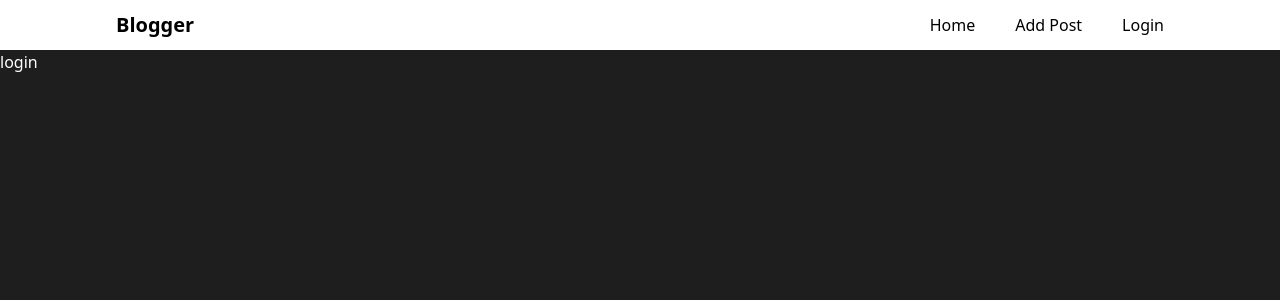
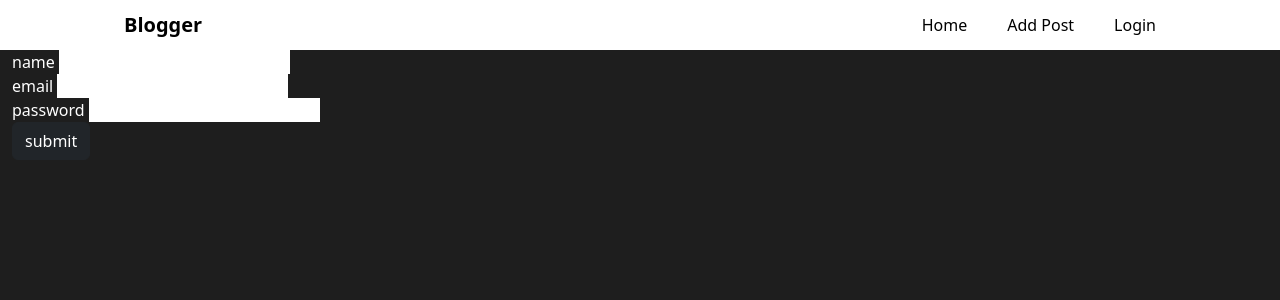
Before and after one commit to harshalpatil2809/Blog-Website, a Flask app: template templates/register.html in a window 1280 px wide. Shown: the top 300 px of the page. Run offline with Flask 3, Linux system fonts and the light colour scheme; the template is opened without the code that fills it: values that come from a table or form of the project are taken from there, others are empty; parts of the project's set-up code (start-up, migrations or seed data) failed here and were passed over; some libraries are stand-ins or nearby versions.

```diff
--- a/app.py
+++ b/app.py
@@ -4,7 +4,7 @@ from flask_wtf import FlaskForm
 from wtforms import StringField,PasswordField,EmailField,SubmitField
 from wtforms.validators import DataRequired,Email,ValidationError
 import bcrypt
-from flask_mysqldb import MYSQL
+from flask_mysqldb import MySQL
 
 app = Flask(__name__)
 app.config["MYSQL_HOST"] = "localhost"
@@ -13,12 +13,12 @@ app.config["MYSQL_PASSWORD"] = "harshalpatil@123"
 app.config["MYSQL_DB"] = "blogdb"
 app.secret_key = "blog-by-harshal"
 
-mysql = MYSQL(app)
+mysql = MySQL(app)
 
 class Registration(FlaskForm):
-    name = StringField("Name", DataRequired())
-    email = EmailField("Email", DataRequired(), Email())
-    password = PasswordField("password", DataRequired())
+    name = StringField("name", validators=[DataRequired()])
+    email = EmailField("email", validators=[DataRequired(), Email()])
+    password = PasswordField("password", validators=[DataRequired()])
     submit = SubmitField("submit")
 
 
@@ -30,25 +30,25 @@ def home():
 def post():
     return render_template("post.html")
 
-@app.route("/registration")
+@app.route("/registration", methods=['POST','GET'])
 def registration():
     form  = Registration()
-    if form.validate_on_submit:
+    if form.validate_on_submit():
         name = form.name.data
         email = form.email.data
         password = form.password.data
 
         hashed_pass = bcrypt.hashpw(password.encode('utf-8'),bcrypt.gensalt())
 
-        cursor = MYSQL.connection.cursor()
+        cursor = mysql.connection.cursor()
 
-        cursor.execute(" INSERT INTO (name,email,password) VALUES (%s,%s,%s)",(name,email,password))
+        cursor.execute(" INSERT INTO users (user_name, email, password) VALUES (%s, %s, %s)",(name,email,hashed_pass))
         mysql.connect.commit()
         cursor.close()
 
         return redirect(url_for("login"))
 
-    return render_template("register.html")
+    return render_template("register.html",form=form)
 
 
 
--- a/templates/base.html
+++ b/templates/base.html
@@ -4,6 +4,7 @@
     <meta charset="UTF-8">
     <meta name="viewport" content="width=device-width, initial-scale=1.0">
     <script src="https://cdn.tailwindcss.com"></script>
+    <link href="https://cdn.jsdelivr.net/npm/bootstrap@5.3.8/dist/css/bootstrap.min.css" rel="stylesheet" integrity="sha384-sRIl4kxILFvY47J16cr9ZwB07vP4J8+LH7qKQnuqkuIAvNWLzeN8tE5YBujZqJLB" crossorigin="anonymous">
     {% block title %} <title>Blog-Site </title> {% endblock %}
 </head>
 <body class="bg-[#1E1E1E] text-white">
--- a/templates/register.html
+++ b/templates/register.html
@@ -1,9 +1,54 @@
 {% extends 'base.html' %}
 
-{% block title %} <title>registeration page</title> {% endblock %}
+{% block title %} <title> Registeration page </title> {% endblock %}
 
 {% block content %}
 
-    <h1>login</h1>
+    <div class="container">
+        <form action="/registration", method="post">
+            {{ form.hidden_tag() }}
+            <div class="name">
+                {{ form.name.label(for="name") }}
+                {{ form.name(id="name", class="name") }}
+
+                {% if form.name.errors %}
+                    <ul>
+                        {% for error in form.name.errors %}
+                            <li>{{ error }}</li>
+                        {% endfor %}
+                    </ul>
+                {% endif %}
+            </div>
+
+            <div class="email">
+                {{ form.email.label(for="email") }}
+                {{ form.email(id="email", class="email") }}
+
+                {% if form.email.errors %}
+                    <ul>
+                        {% for error in form.email.errors %}
+                            <li>{{ error }}</li>
+                        {% endfor %}
+                    </ul>
+                {% endif %}
+            </div>
+
+            <div class="password">
+                {{ form.password.label(for="password") }}
+                {{ form.password(id="name", class="password") }}
+
+                {% if form.password.errors %}
+                    <ul>
+                        {% for error in form.password.errors %}
+                            <li>{{ error }}</li>
+                        {% endfor %}
+                    </ul>
+                {% endif %}
+            </div>
+            <div>
+                {{ form.submit(class= "btn btn-dark") }}
+            </div>
+        </form>
+    </div>
 
 {% endblock %}
```
Also changed, not shown: templates/login.html (added, +9 -0 lines).
